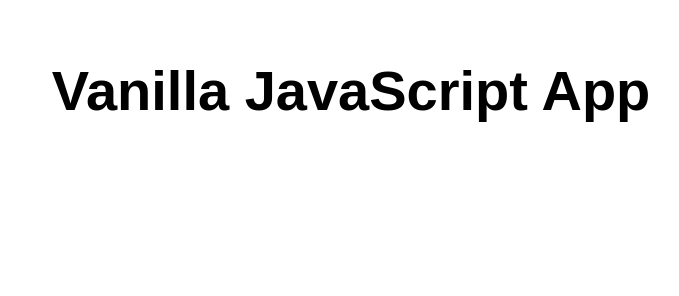
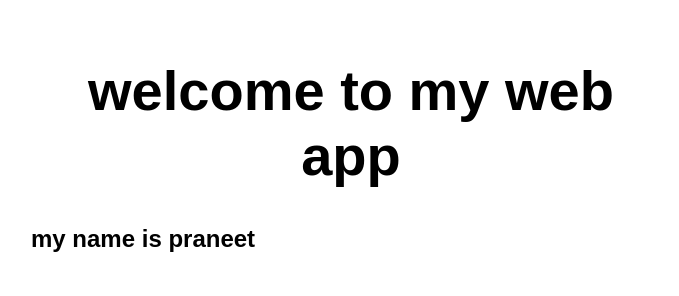
Before and after one commit to praneetbattagiri/my-first-static-web-app, a website: page src/index.html in a window 1280 px wide. Shown: the whole page, without its empty margins (289-968 px from the left). Drawn offline with Linux system fonts and the light colour scheme.

Commit message:
Update index.html

```diff
--- a/src/index.html
+++ b/src/index.html
@@ -5,12 +5,13 @@
   <meta charset="UTF-8">
   <meta name="viewport" content="width=device-width, initial-scale=1.0">
   <link rel="stylesheet" href="styles.css">
-  <title>Vanilla JavaScript App</title>
+  <title>Hello world</title>
 </head>
 
 <body>
   <main>
-    <h1>Vanilla JavaScript App</h1>
+    <h1>welcome to my web app</h1>
+    <h2> my name is praneet</h2>
   </main>
 </body>
 
```
